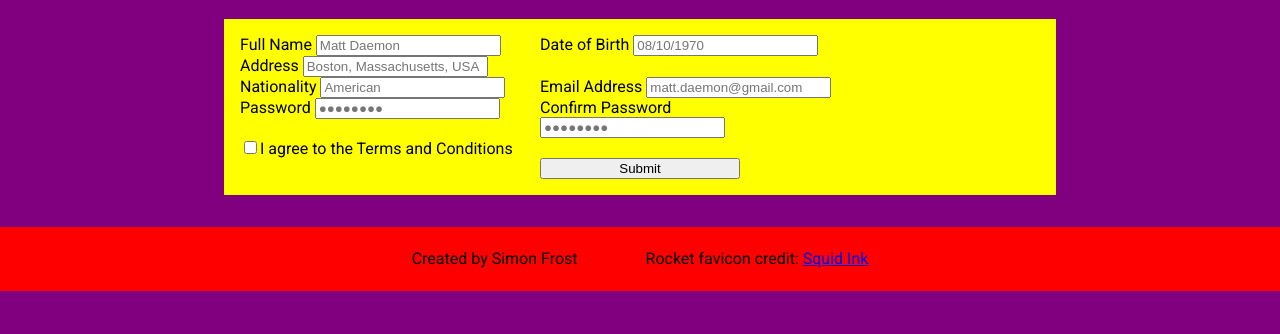
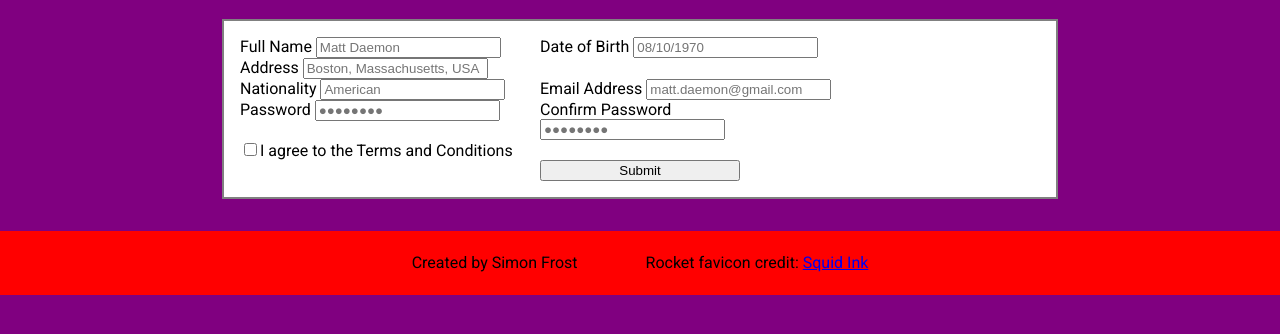
Before and after one commit to SimonHFrost/form-practice, a plain HTML site: page index.html in a window 1280 px wide. Shown: the part 62-396 px from the top of the page. Drawn offline with Linux system fonts and the light colour scheme.

Commit message:
Color form white

```diff
--- a/css/global.css
+++ b/css/global.css
@@ -7,7 +7,10 @@ body {
 }
 
 main {
-  background-color: yellow;
+  background-color: white;
+  border-style: solid;
+  border-width: 2px;
+  border-color: grey;
 
   margin-left: auto;
   margin-right: auto;
```
